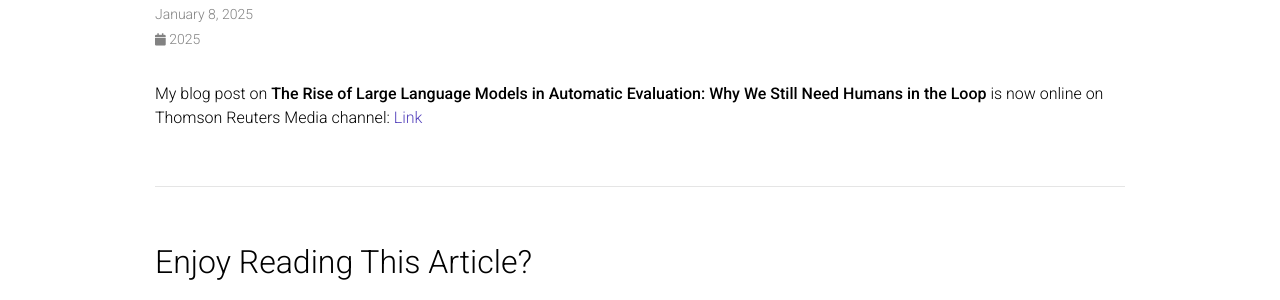
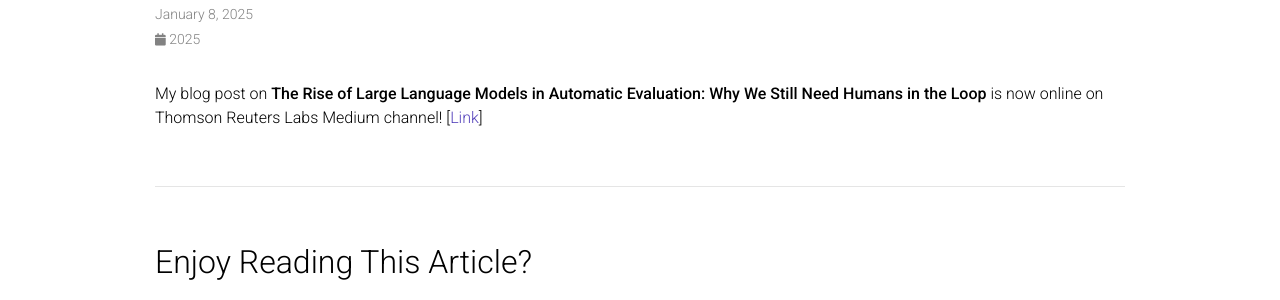
Before and after one commit to rahmanidashti/rahmanidashti.github.io, a Jekyll site: the page built from _news/25_01_blog_TR_LLM4Eval.md, in a window 1280 px wide. Shown: the part 157-457 px from the top of the page. Built offline with Jekyll 4.4.1, drawn with Linux system fonts in a browser that asks for light colours; comment, search, counter and statistics services are not loaded; a style sheet for code colours, icons or effects is not loaded.

Commit message:
Update 25_01_blog_TR_LLM4Eval.md

```diff
--- a/_news/25_01_blog_TR_LLM4Eval.md
+++ b/_news/25_01_blog_TR_LLM4Eval.md
@@ -4,4 +4,4 @@ date: 2025-01-08 09:00:00-0400
 inline: true
 ---
 
-My blog post on <span class="font-weight-bold">The Rise of Large Language Models in Automatic Evaluation: Why We Still Need Humans in the Loop</span> is now online on Thomson Reuters Media channel: <a href="https://medium.com/tr-labs-ml-engineering-blog/the-rise-of-large-language-models-in-automatic-evaluation-why-we-still-need-humans-in-the-loop-87a0d17996bd">Link</a>
+My blog post on <span class="font-weight-bold">The Rise of Large Language Models in Automatic Evaluation: Why We Still Need Humans in the Loop</span> is now online on Thomson Reuters Labs Medium channel! [<a href="https://medium.com/tr-labs-ml-engineering-blog/the-rise-of-large-language-models-in-automatic-evaluation-why-we-still-need-humans-in-the-loop-87a0d17996bd">Link</a>]
```
